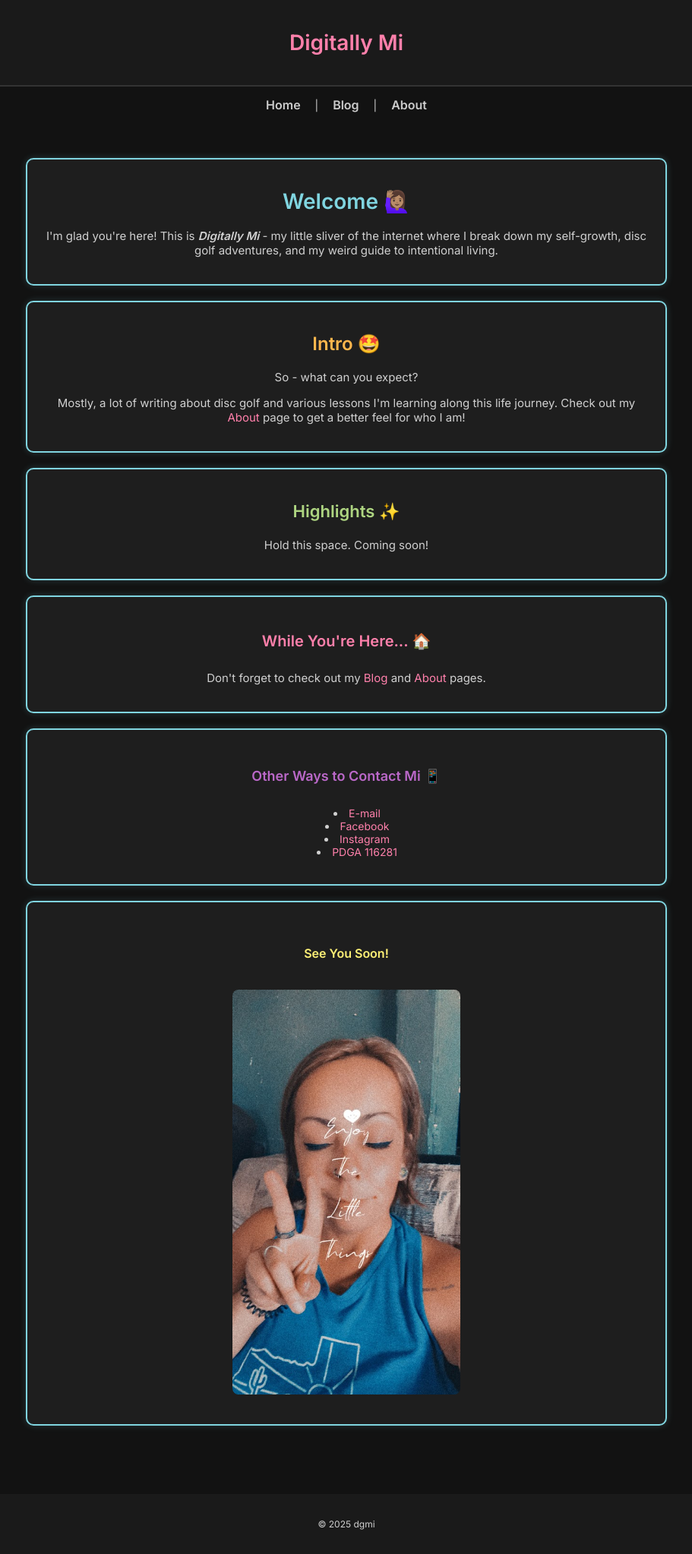
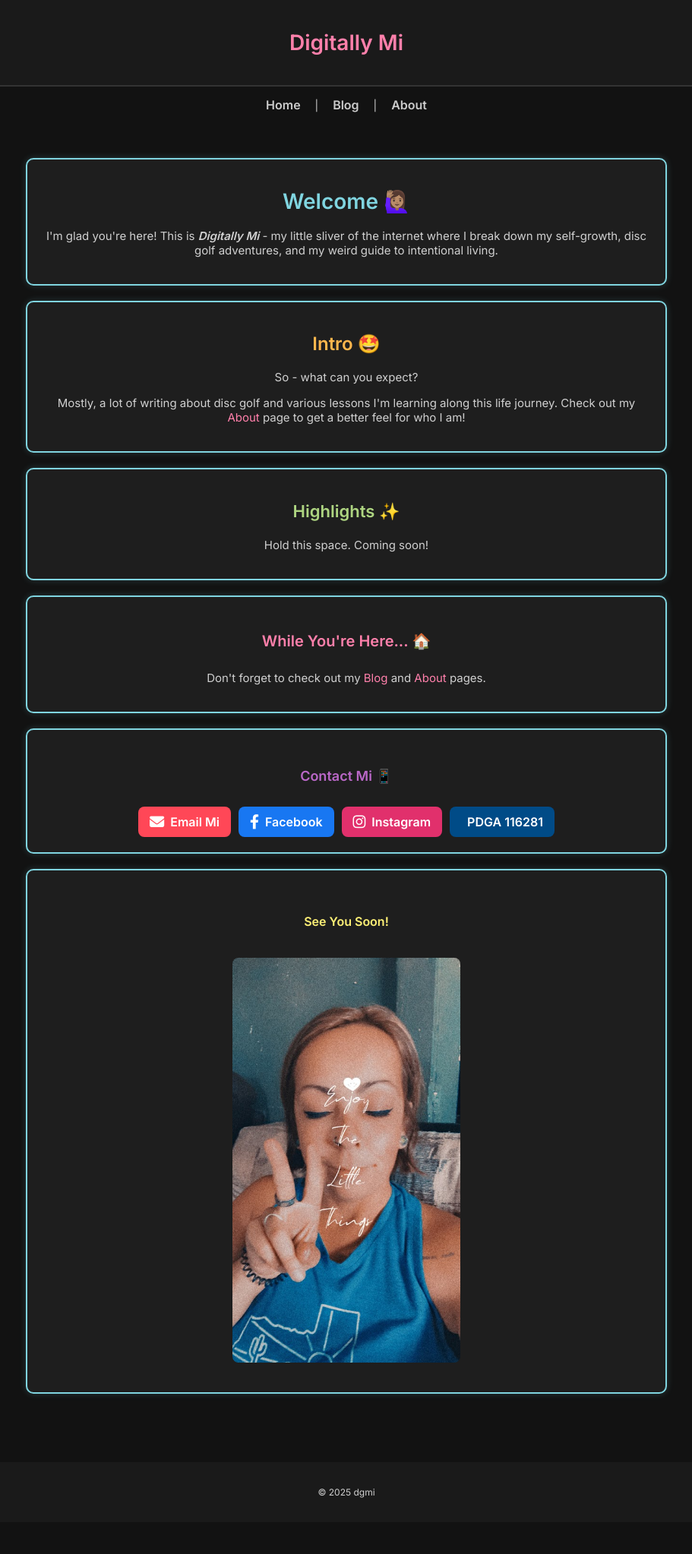
Before and after one commit to meeeyuh/meeeyuh.github.io, a Jekyll site: the page built from index.md, in a window 1280 px wide. Shown: the whole page at 76% size, without its empty margins (184-1095 px from the left). Built offline with Jekyll 4.4.1, drawn with Linux system fonts in a browser that asks for light colours; our own code applies the rules of GitHub Pages for plain Markdown files; after the commit the page ends 2004 px from its top, so only the background shows below that.

Commit message:
Clean-up 🧹

```diff
--- a/_layouts/default.html
+++ b/_layouts/default.html
@@ -5,6 +5,7 @@
     <meta name="viewport" content="width=device-width, initial-scale=1.0">
     <title>{{ page.title }}</title>
     <link rel="stylesheet" href="{{ "/assets/css/style.css" | relative_url }}">
+    <link rel="stylesheet" href="https://cdnjs.cloudflare.com/ajax/libs/font-awesome/6.4.2/css/all.min.css">
 </head>
 <body>
 
--- a/assets/css/style.css
+++ b/assets/css/style.css
@@ -185,3 +185,37 @@ details summary::marker {
     transform: translateY(-5px);
     box-shadow: 0px 0px 15px rgba(128, 213, 224, 0.4);
 }
+
+.contact-links {
+    display: flex;
+    flex-wrap: wrap;
+    gap: 10px;
+    justify-content: center;
+}
+
+.contact-button {
+    text-decoration: none;
+    padding: 10px 15px;
+    border-radius: 8px;
+    font-weight: bold;
+    display: inline-flex;
+    align-items: center;
+    gap: 8px;
+    transition: transform 0.2s ease, box-shadow 0.2s ease;
+    font-size: 1rem;
+}
+
+.contact-button i {
+    font-size: 1.2rem;
+}
+
+.contact-button:hover {
+    transform: translateY(-3px);
+    box-shadow: 2px 2px 10px rgba(0, 0, 0, 0.2);
+}
+
+/* Custom colors */
+.email { background: #ff4757; color: white; }
+.facebook { background: #1877F2; color: white; }
+.instagram { background: #E1306C; color: white; }
+.pdga { background: #004B87; color: white; }
--- a/index.md
+++ b/index.md
@@ -24,14 +24,23 @@ title: "Home"
 </div>
 
 <div class="content-box">
-    <h5>Other Ways to Contact Mi 📱</h5>
-    <ul>
-        <li><a href="mailto:dgmi116281@gmail.com">E-mail</a></li>
-        <li><a href="https://www.facebook.com/dgmi116281" target="_blank">Facebook</a></li>
-        <li><a href="https://www.instagram.com/dgmi_/" target="_blank">Instagram</a></li>
-        <li><a href="https://www.pdga.com/player/116281" target="_blank">PDGA 116281</a></li>
-    </ul>
+    <h5>Contact Mi 📱</h5>
+    <div class="contact-links">
+        <a href="mailto:dgmi116281@gmail.com" class="contact-button email">
+            <i class="fas fa-envelope"></i> Email Mi
+        </a>
+        <a href="https://www.facebook.com/dgmi116281" target="_blank" class="contact-button facebook">
+            <i class="fab fa-facebook-f"></i> Facebook
+        </a>
+        <a href="https://www.instagram.com/dgmi_/" target="_blank" class="contact-button instagram">
+            <i class="fab fa-instagram"></i> Instagram
+        </a>
+        <a href="https://www.pdga.com/player/116281" target="_blank" class="contact-button pdga">
+            <i class="fas fa-disc-golf"></i> PDGA 116281
+        </a>
+    </div>
 </div>
+
 
 <div class="content-box">
     <h6>See You Soon!</h6>
```
